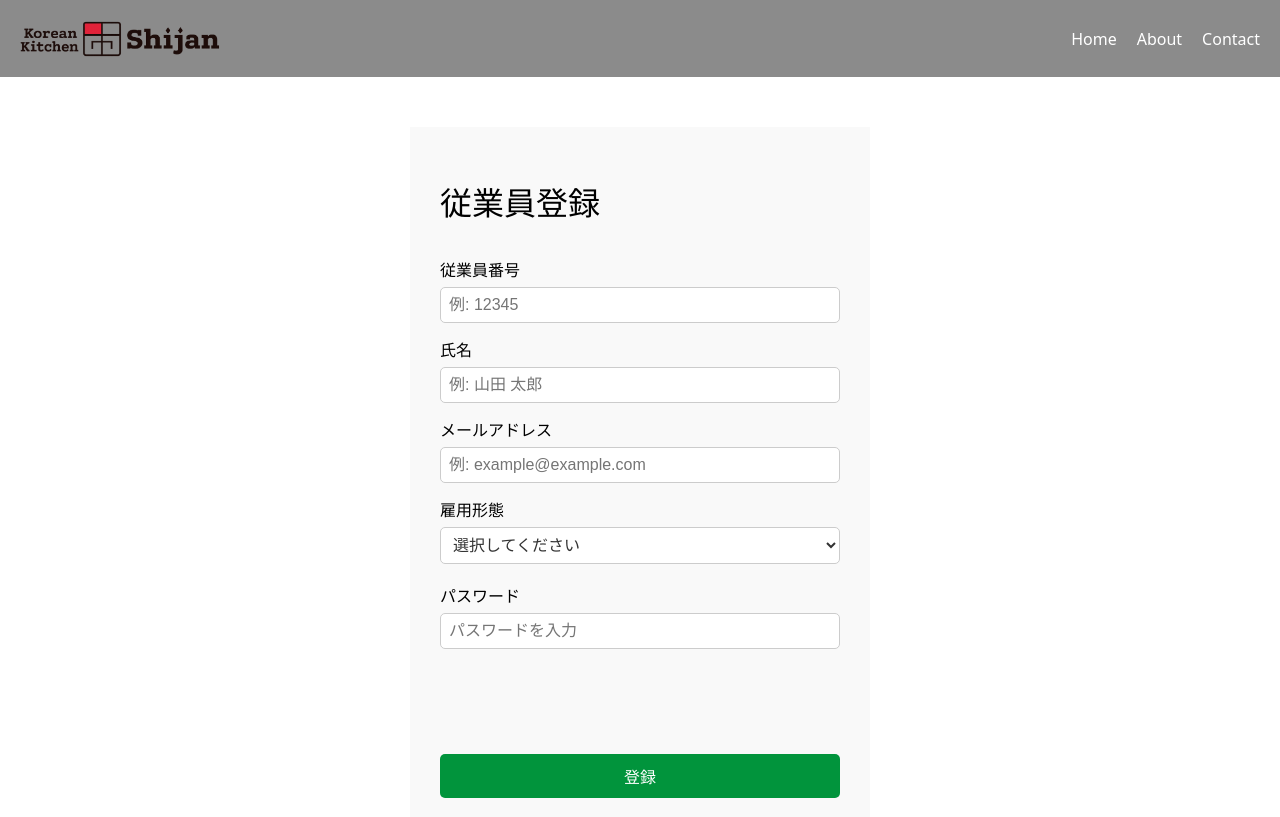
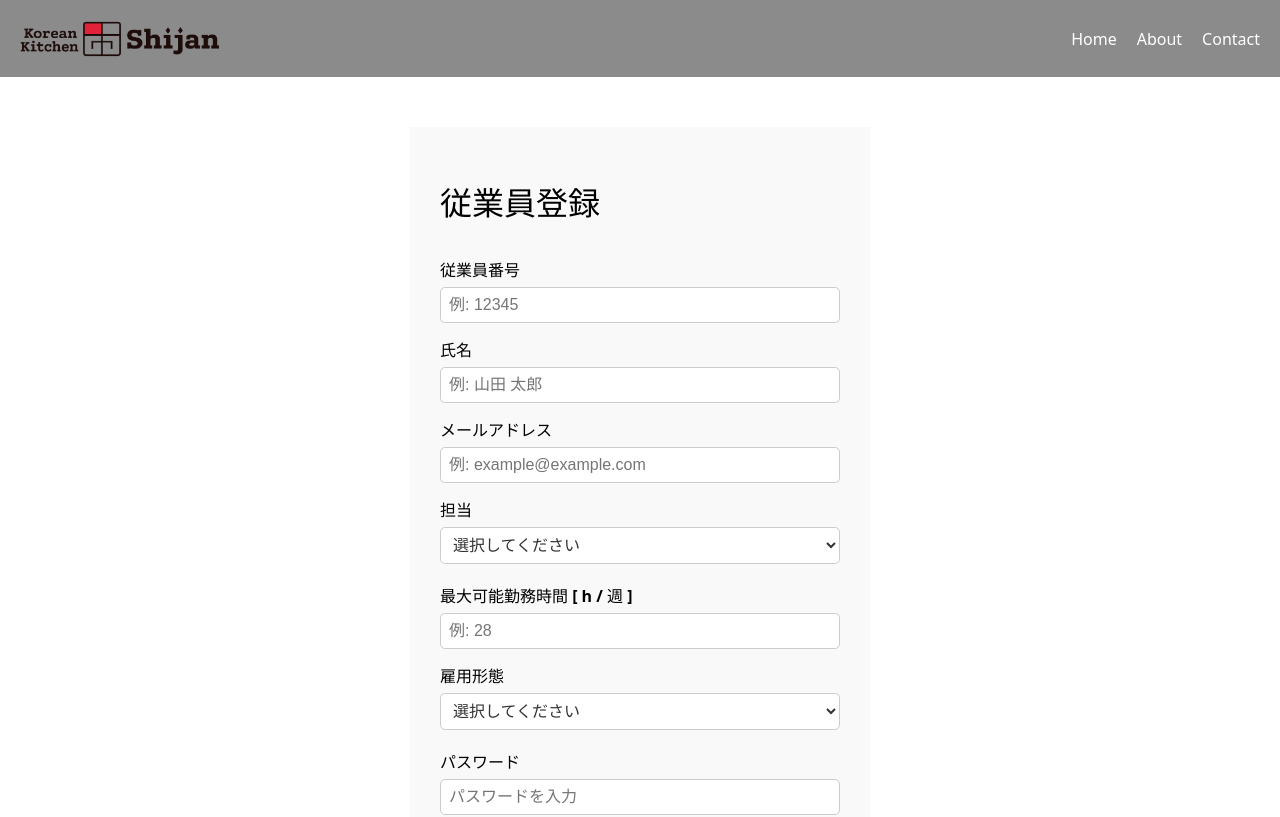
Before and after one commit to kei0101xw/web-shift-manager, a React (Vite) app in the folder frontend/: page /registeremployee in a window 1280 px wide. Shown: the top 817 px of the page. Built offline with nearby package versions, Linux system fonts and the light colour scheme.

Commit message:
[change] データベースの修正

```diff
--- a/frontend/src/pages/RegisterEmployee.jsx
+++ b/frontend/src/pages/RegisterEmployee.jsx
@@ -6,11 +6,15 @@ import Header from "../components/Header";
 const RegisterEmployee = () => {
   const navigate = useNavigate();
   const location = useLocation();
+  const today = new Date().toISOString().slice(0, 10);
 
   const [employee, setEmployee] = useState({
     employeeId: "",
     name: "",
     email: "",
+    employmentPeliod: today,
+    workErea: "",
+    workingHours: "",
     role: "",
     password: "",
     ...(location.state || {}), // ← 戻ってきたときの値を初期値にする
@@ -50,6 +54,14 @@ const RegisterEmployee = () => {
       newErrors.email = "正しいメールアドレス形式で入力してください。";
     }
 
+    if (!employee.workErea) {
+      newErrors.workErea = "担当を選択してください。";
+    }
+
+    if (!employee.workingHours) {
+      newErrors.workingHours = "勤務期間を入力してください。";
+    }
+
     if (!employee.role) {
       newErrors.role = "雇用形態を選択してください。";
     }
@@ -79,7 +91,7 @@ const RegisterEmployee = () => {
         <form onSubmit={handleSubmit} className="register-form">
           <label>従業員番号</label>
           <input
-            type="text"
+            type="number"
             name="employeeId"
             value={employee.employeeId}
             onChange={handleChange}
@@ -108,6 +120,33 @@ const RegisterEmployee = () => {
             placeholder="例: example@example.com"
           />
           {errors.email && <p className="error-message">{errors.email}</p>}
+
+          <label>担当</label>
+          <select
+            name="workErea"
+            value={employee.workErea}
+            onChange={handleChange}
+          >
+            <option value="">選択してください</option>
+            <option value="キッチン">キッチン</option>
+            <option value="ホール">ホール</option>
+            <option value="キッチン&ホール">キッチン&ホール</option>
+          </select>
+          {errors.workErea && (
+            <p className="error-message">{errors.workErea}</p>
+          )}
+
+          <label>最大可能勤務時間 [ h / 週 ]</label>
+          <input
+            type="number"
+            name="workingHours"
+            value={employee.workingHours}
+            onChange={handleChange}
+            placeholder="例: 28"
+          />
+          {errors.workingHours && (
+            <p className="error-message">{errors.workingHours}</p>
+          )}
 
           <label>雇用形態</label>
           <select name="role" value={employee.role} onChange={handleChange}>
```
